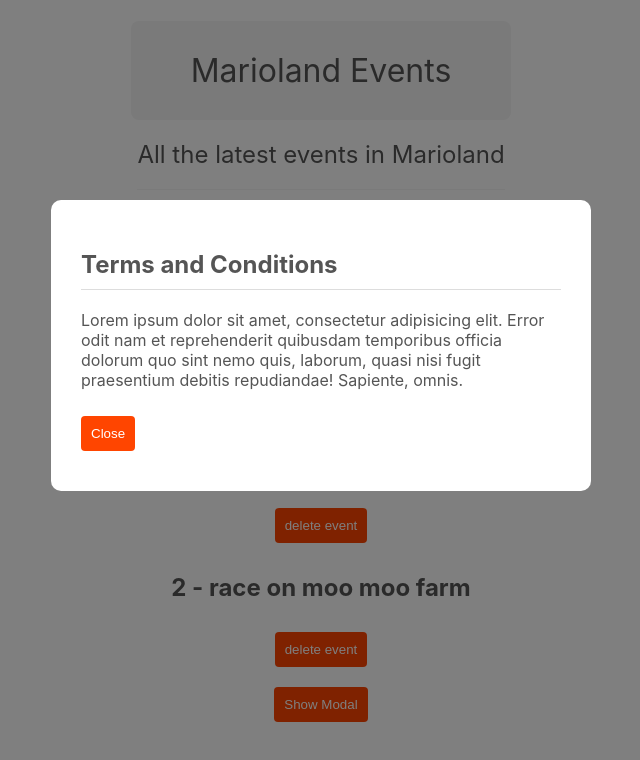
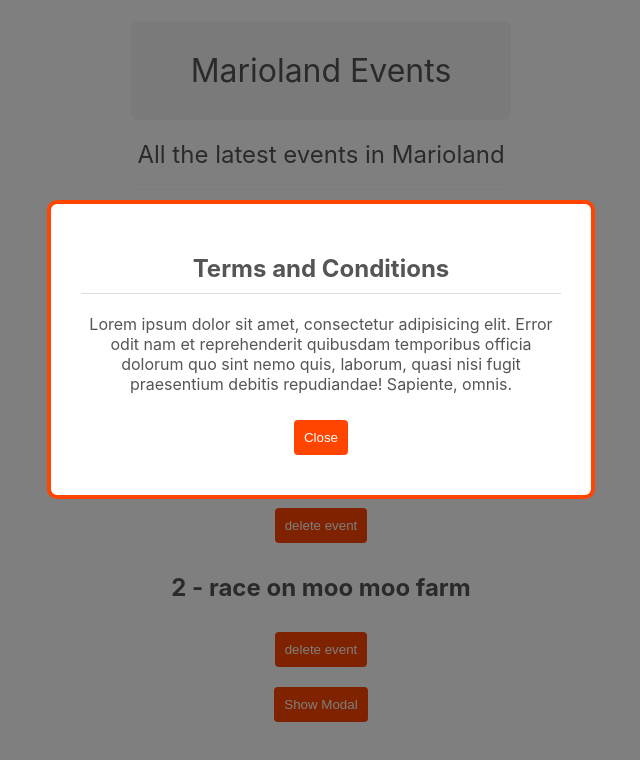
Before and after one commit to elvan/event-list-app-react-basics, a React (Create React App) app: page / in a window 1280 px wide. Both pictures are taken after a click on the button "Show Modal". Shown: the top 760 px of the page, without its empty margins (319-959 px from the left). Built offline with nearby package versions, Linux system fonts and the light colour scheme.

Commit message:
using inline styles

```diff
--- a/src/components/Modal.js
+++ b/src/components/Modal.js
@@ -4,7 +4,14 @@ import './Modal.css';
 export default function Modal({ children, handleClose }) {
   return ReactDOM.createPortal(
     <div className='modal-backdrop'>
-      <div className='modal'>
+      <div
+        className='modal'
+        style={{
+          border: '4px solid',
+          borderColor: '#ff4500',
+          textAlign: 'center',
+        }}
+      >
         {children}
         <button onClick={handleClose}>Close</button>
       </div>
```
